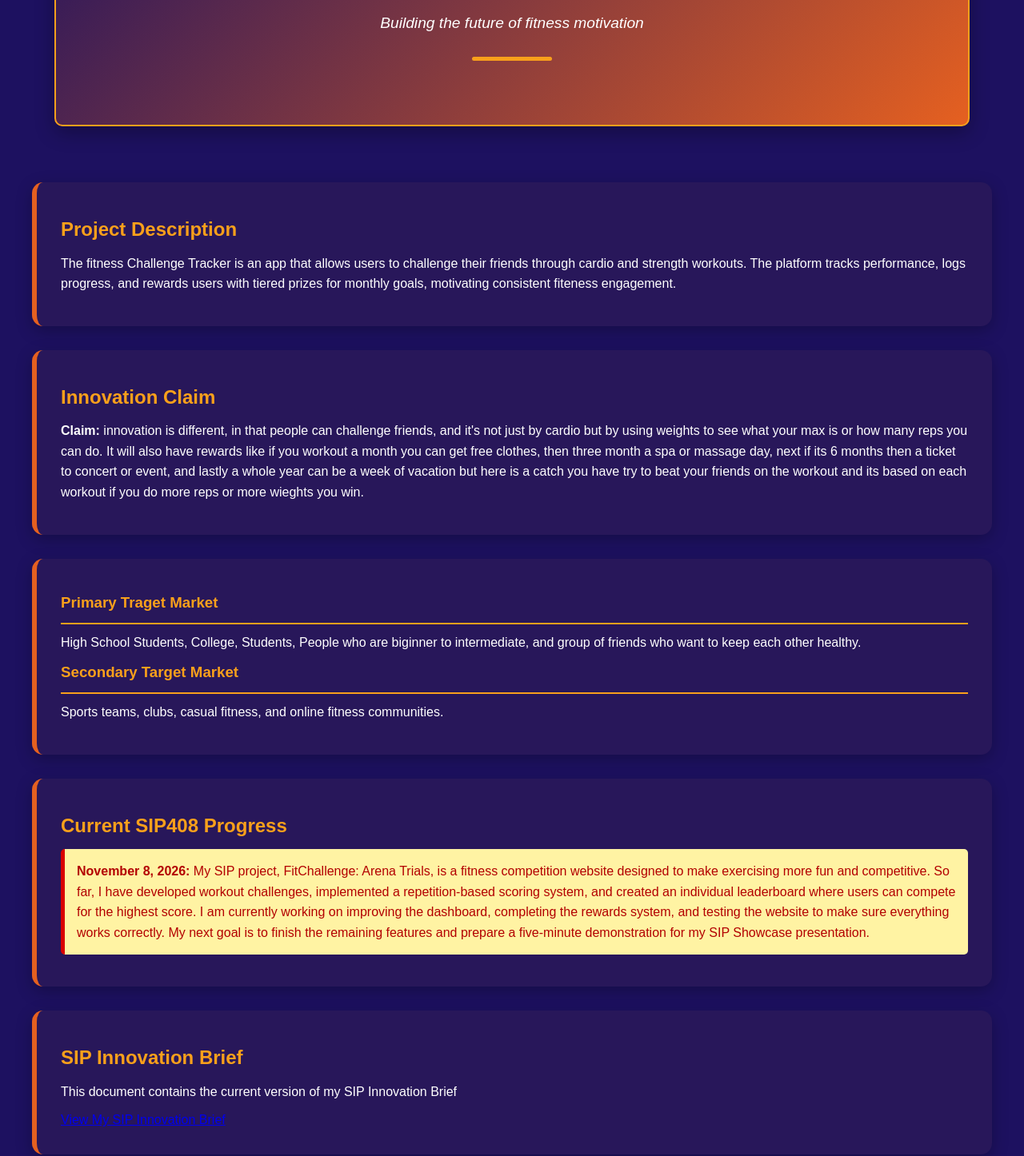
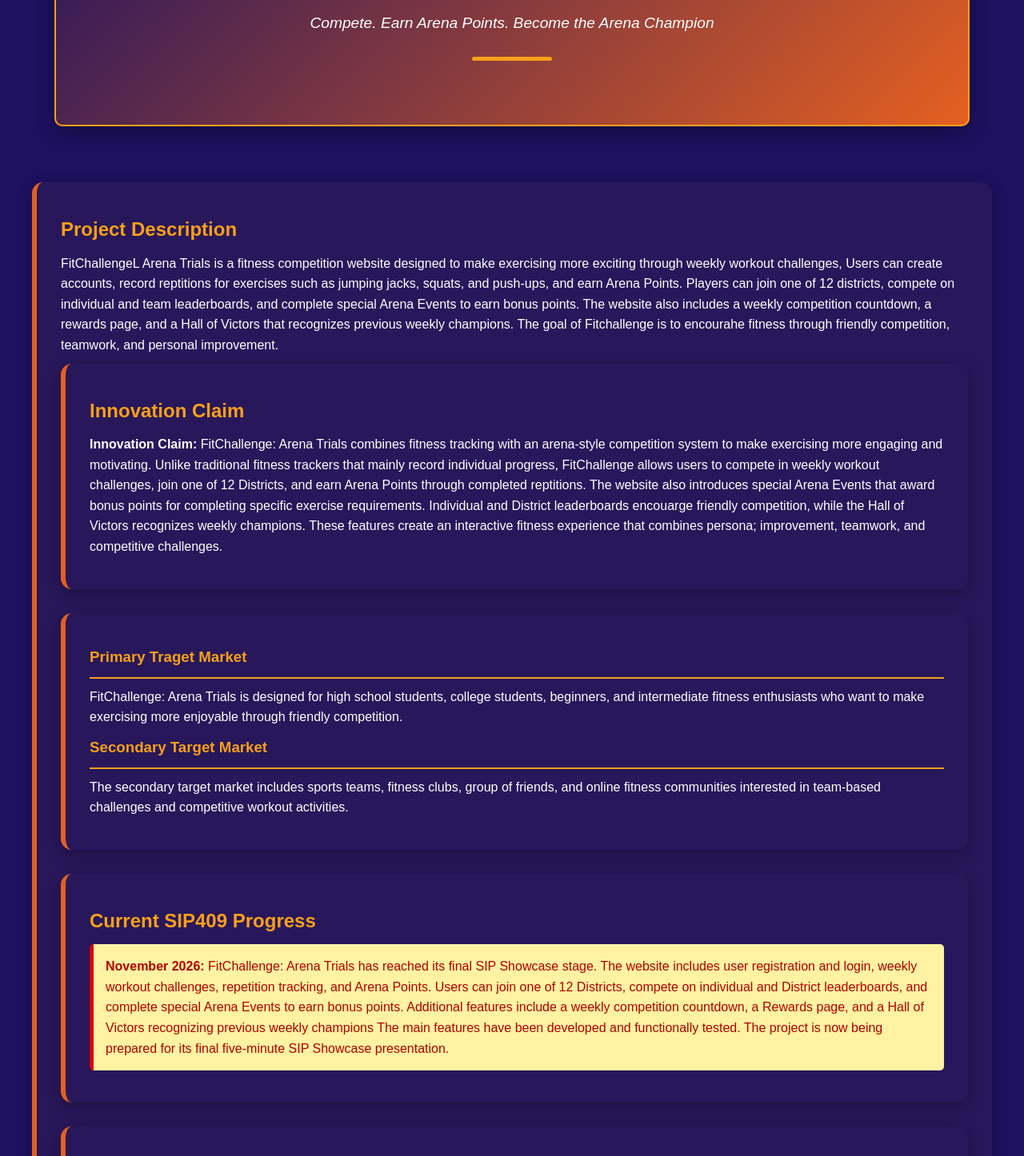
Before and after one commit to Puzzleboy32/SIP311, a plain HTML site: page Sip.HTML in a window 1280 px wide. Shown: the part 415-1861 px from the top of the page at 80% size. Drawn offline with Linux system fonts and the light colour scheme.

Commit message:
Add files via upload

```diff
--- a/Sip.HTML
+++ b/Sip.HTML
@@ -22,33 +22,90 @@
     <!--This is where I add the title on top and what its about-->
     <section class="hero-title">
         <h1>Fitness Challenge Tracker</h1>
-        <p>Building the future of fitness motivation</p>
+        <p>Compete. Earn Arena Points. Become the Arena Champion</p>
     </section>
     <main>
         <!--These are showing why my innovation is different then others and it also shows who are my targets.-->
         <section>
             <h2>Project Description</h2>
-            <p>The fitness Challenge Tracker is an app that allows users to challenge their friends through cardio and strength workouts. The platform tracks performance, logs progress, and rewards users with tiered prizes for monthly goals, motivating consistent fiteness engagement.</p>
-            </section>
+            <p>FitChallengeL Arena Trials is a fitness competition website
+                designed to make exercising more exciting through weekly
+                workout challenges, Users can create accounts, record
+                reptitions for exercises such as jumping jacks, squats,
+                and push-ups, and earn Arena Points.
+
+                Players can join one of 12 districts, compete on individual
+                and team leaderboards, and complete special Arena Events
+                to earn bonus points. The website also includes a weekly
+                competition countdown, a rewards page, and a Hall of
+                Victors that recognizes previous weekly champions.
+
+                The goal of Fitchallenge is to encourahe fitness through
+                friendly competition, teamwork, and personal improvement.
+            </p>
         <section>
             <h2>Innovation Claim</h2>
-            <p><strong>Claim:</strong> innovation is different, in that people can challenge friends, and it's not just by cardio but by using weights to see what your max is or how many reps you can do. It will also have rewards like if you workout a month you can get free clothes, then three month a spa or massage day, next if its 6 months then a ticket to concert or event, and lastly a whole year can be a week of vacation but here is a catch you have try to beat your friends on the workout and its based on each workout if you do more reps or more wieghts you win.</p>
+            <p><strong>Innovation Claim:</strong>
+            FitChallenge: Arena Trials combines fitness tracking
+            with an arena-style competition system to make
+            exercising more engaging and motivating.
+
+            Unlike traditional fitness trackers that mainly
+            record individual progress, FitChallenge allows
+            users to compete in weekly workout challenges,
+            join one of 12 Districts, and earn Arena Points
+            through completed reptitions.
+
+            The website also introduces special Arena Events
+            that award bonus points for completing specific
+            exercise requirements. Individual and District
+            leaderboards encouarge friendly competition,
+            while the Hall of Victors recognizes weekly
+            champions.
+
+            These features create an interactive fitness
+            experience that combines persona; improvement,
+            teamwork, and competitive challenges.</p>
         </section>
         <section>
             <h3>Primary Traget Market</H3>
-            <p>High School Students, College, Students, People who are biginner to intermediate, and group of friends who want to keep each other healthy.</p>
+            <p>
+                FitChallenge: Arena Trials is designed for high school
+                students, college students, beginners, and intermediate
+                fitness enthusiasts who want to make exercising more
+                enjoyable through friendly competition.
+            </p>
 
             <h3>Secondary Target Market</h3>
-            <p>Sports teams, clubs, casual fitness, and online fitness communities.</p>
+            <p>
+                The secondary target market includes sports teams,
+                fitness clubs, group of friends, and online fitness
+                communities interested in team-based challenges
+                and competitive workout activities.
+            </p>
         </section>
 
         <section class="sip-progress">
-            <h2>Current SIP408 Progress</h2>
+            <h2>Current SIP409 Progress</h2>
             <p class="progress-update">
-                <strong>November 8, 2026:</strong> My SIP project, FitChallenge: Arena Trials, is a fitness competition website designed to make exercising more fun and competitive.
-                So far, I have developed workout challenges, implemented a repetition-based scoring system, and created an individual leaderboard where users can compete for the highest score.
-                I am currently working on improving the dashboard, completing the rewards system, and testing the website to make sure everything works correctly.
-                My next goal is to finish the remaining features and prepare a five-minute demonstration for my SIP Showcase presentation.
+                <strong>November 2026:</strong>
+                FitChallenge: Arena Trials has reached its final
+                SIP Showcase stage. The website includes user
+                registration and login, weekly workout challenges,
+                repetition tracking, and Arena Points.
+
+                Users can join one of 12 Districts, compete on
+                individual and District leaderboards, and complete
+                special Arena Events to earn bonus points.
+
+                Additional features include a weekly competition
+                countdown, a Rewards page, and a Hall of Victors
+                recognizing previous weekly champions
+
+                The main features have been developed and
+                functionally tested. The project is now being
+                prepared for its final five-minute SIP Showcase
+                presentation.
             </p>
         </section>
         <!--I am adding my SIP Brief section-->
@@ -70,11 +127,63 @@
         </section>
         </section>
           <section>
-            <h2>Progress Visuals</h2>
+            <h3>FitChallenge Dashboard</h3>
             <!--This is just the visual to see how I am doing on programming-->
-            <p>Here are my programming how i am working on.</p>
-            <img src= "SIP HTML screenshot.png" alt="SIP code progress">
-            <img src="Home Sip HTML.png" alt="Homepage design progress">
+            <p>
+                The Dashboard displays the player's workout progress,
+                total Arena Points, and weekly competition information.
+            </p>
+            <img src="Fit-Challenge Dashboard.png" alt="FitChallenge Arena Trials Dashboard" width="700">
+          </section>
+
+          <section>
+            <h3>FitChallenge workout Challenges</h3>
+            <p>
+                Players can complete jumping jacks, squats, and
+                push-ups. They record their reptitions to earn
+                Arena Points and compete against other players.
+            </p>
+
+            <img src="FitChallenge-Challenges.png"
+                alt="FitChallenge Workout Challenges"
+                width="700">
+          </section>
+
+          <section>
+
+            <h3>FitChallenge District System</h3>
+
+            <p>
+                Players can choose one of 12 Districts to represent.
+                Their workout repetitions contribute Arena Points
+                toward their District's total score.
+
+                The District leaderboard allows players to compete
+                as teams and see which District is leading.
+            </p>
+
+            <img src="FitChallenge-District.png"
+                 alt="FitChallenge 12 Districts and Team Leaderboard"
+                 width="700">
+          </section>
+
+          <section>
+            <h3>FitChallenge Arena Events</h3>
+            <p>
+                Arena Events are special fitness missions that allow
+                players to earn bonus Arena Points.
+
+                Players can participate in the Opening Trials,
+                District Endurance, and The Final Stand.
+
+                Each event requires players to complete a specific
+                number of repetitions before earning bonus points.
+                Players can only claim each event reward once per week.
+            </p>
+
+            <img src="FitChallenge-ArenaEvents.png"
+                 alt="FitChallenge Arena Events and Bonus Missions"
+                 width="700">
           </section>
     </main>
 
```
